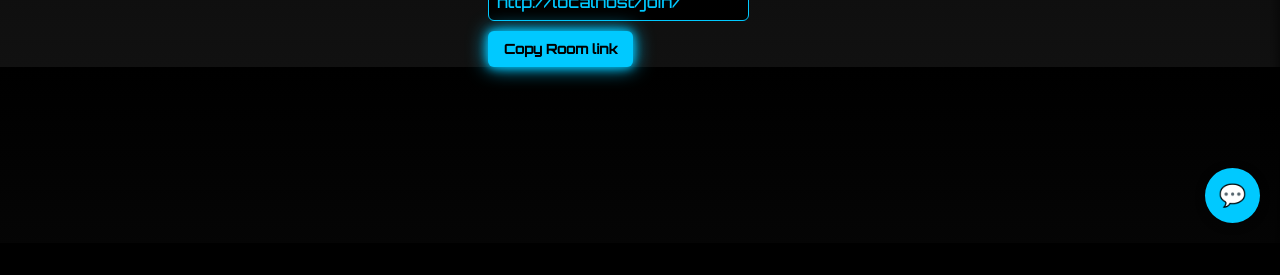
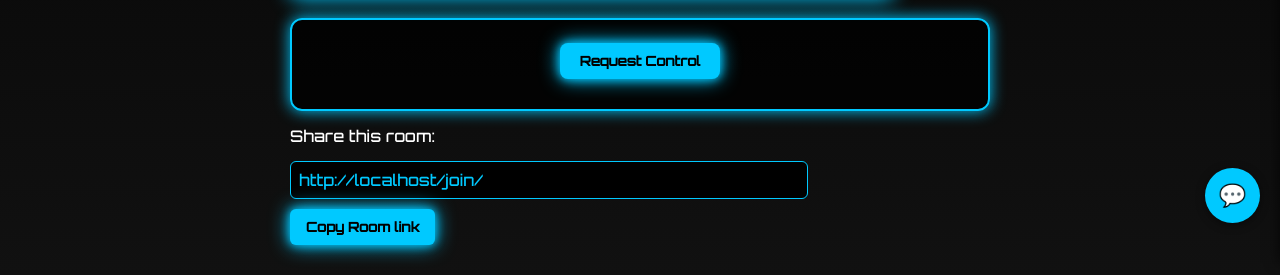
Before and after one commit to mohamedaaris/watch_together, a Flask app: template templates/room.html in a window 1280 px wide. Shown: the part 557-832 px from the top of the page. Before the commit the page ends 780 px from the top, so only its background shows below. Run offline with Flask 3, Linux system fonts and the light colour scheme; the template is opened without the code that fills it, so the values that code supplies are empty; some libraries are stand-ins or nearby versions.

Commit message:
css change

```diff
--- a/templates/music.html
+++ b/templates/music.html
@@ -17,6 +17,7 @@
             display: flex;
             flex-direction: column;
             align-items: center;
+            min-height: 100vh;
         }
 
         #vanta-bg {
--- a/templates/room.html
+++ b/templates/room.html
@@ -80,6 +80,12 @@
             color: #fff;
             font-size: 14px;
             outline: none;
+        }
+
+        .container {
+            max-width: 700px;
+            width: 95%;
+            margin: 30px auto;
         }
 
         #sendBtn {
@@ -229,7 +235,6 @@
             justify-content: flex-start;
             flex-direction: column;
             align-items: center;
-            font-family: 'Orbitron', sans-serif;
         }
 
         video {
```
